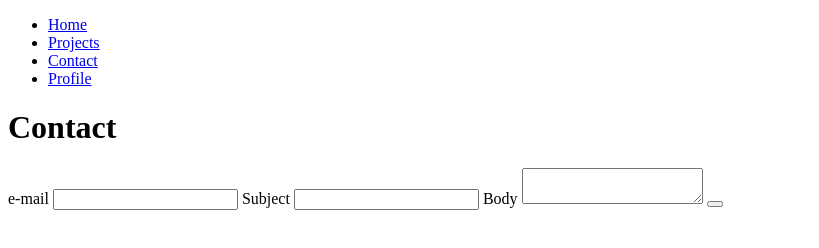
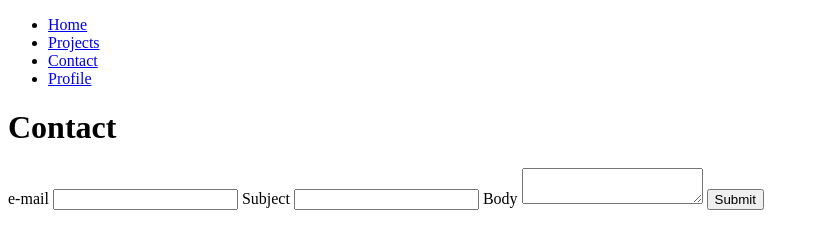
Before and after one commit to FerdGitUCSD/portfolio, a plain HTML site: page contact/index.html in a window 1280 px wide. Shown: the whole page, without its empty margins (0-819 px from the left). Drawn offline with Linux system fonts and the light colour scheme.

Commit message:
Added submit text to button

```diff
--- a/contact/index.html
+++ b/contact/index.html
@@ -26,7 +26,7 @@
             Body <textarea name="body"></textarea>
         </label>
 
-        <button></button>
+        <button>Submit</button>
     </form>
 </body>
 </html>
```
